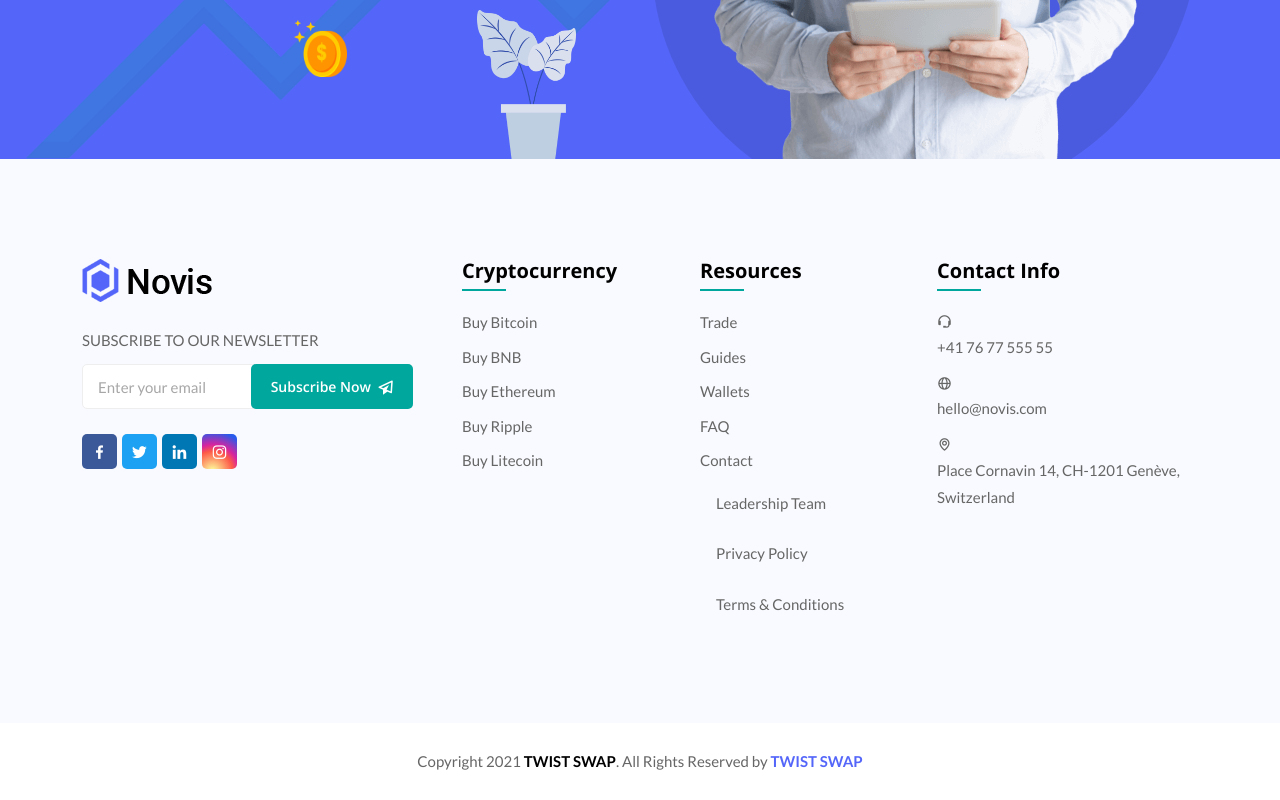
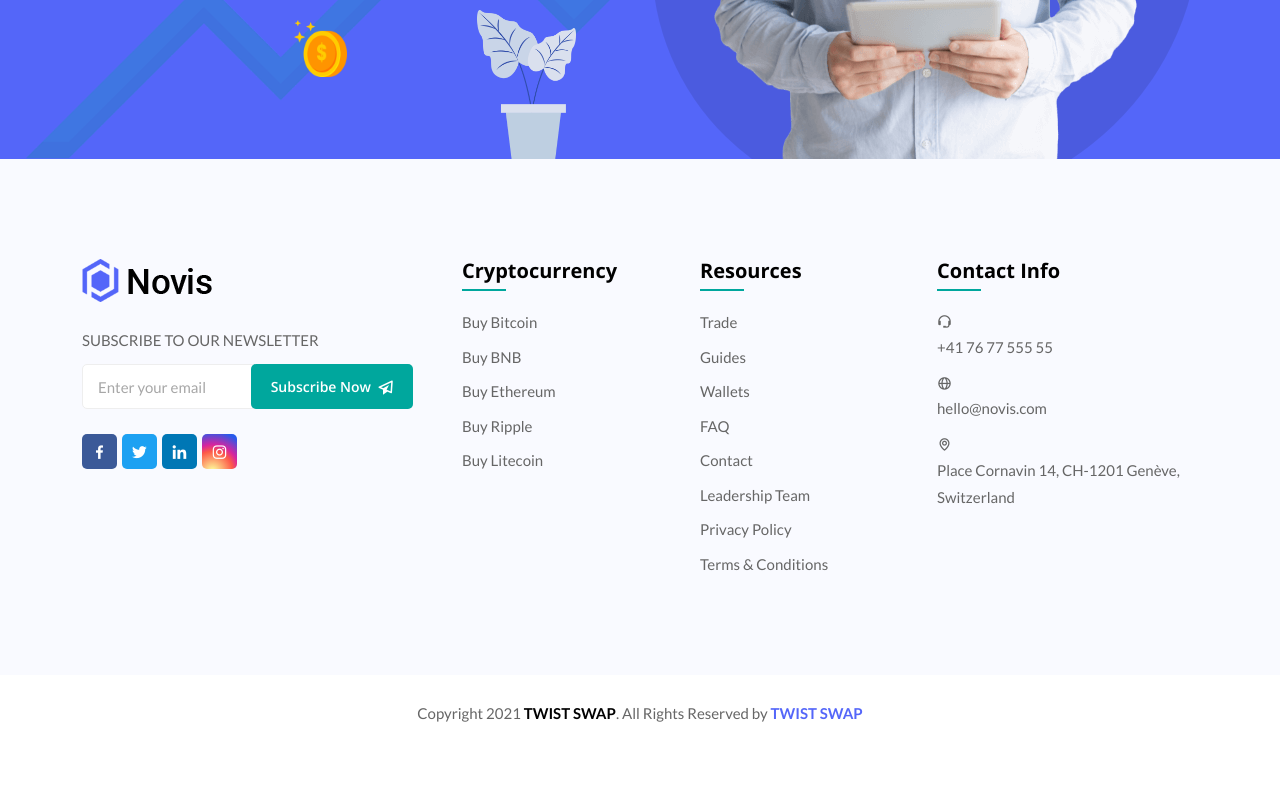
Before and after one commit to Adylitto/Novis, a Next.js app: page /about in a window 1280 px wide. Shown: the part 3686-4486 px from the top of the page. After the commit the page ends 4438 px from the top, so only its background shows below. Built offline with nearby package versions, Linux system fonts and the light colour scheme.

Commit message:
debug footer

```diff
--- a/components/Layout/Footer.tsx
+++ b/components/Layout/Footer.tsx
@@ -97,24 +97,15 @@ const Footer = () => {
                   <li>
                     <Link href='/contact'>Contact</Link>
                   </li>
-				  <li className='nav-item'>
-                          <Link href='/leadership' activeClassName='active'>
-                            <a className='nav-link'>Leadership Team</a>
-                          </Link>
-                        </li>
-                        <li className='nav-item'>
-                          <Link href='/privacy-policy' activeClassName='active'>
-                            <a className='nav-link'>Privacy Policy</a>
-                          </Link>
-                        </li>
-                        <li className='nav-item'>
-                          <Link
-                            href='/terms-condition'
-                            activeClassName='active'
-                          >
-                            <a className='nav-link'>Terms & Conditions</a>
-                          </Link>
-                        </li>
+				  <li>
+				  	<Link href='/leadership'>Leadership Team</Link>
+                  </li>
+                  <li>
+                     <Link href='/privacy-policy'>Privacy Policy</Link>
+                  </li>
+                  <li>
+                          <Link href='/terms-condition'>Terms & Conditions</Link>
+					</li>
                 </ul>
               </div>
             </div>
```
